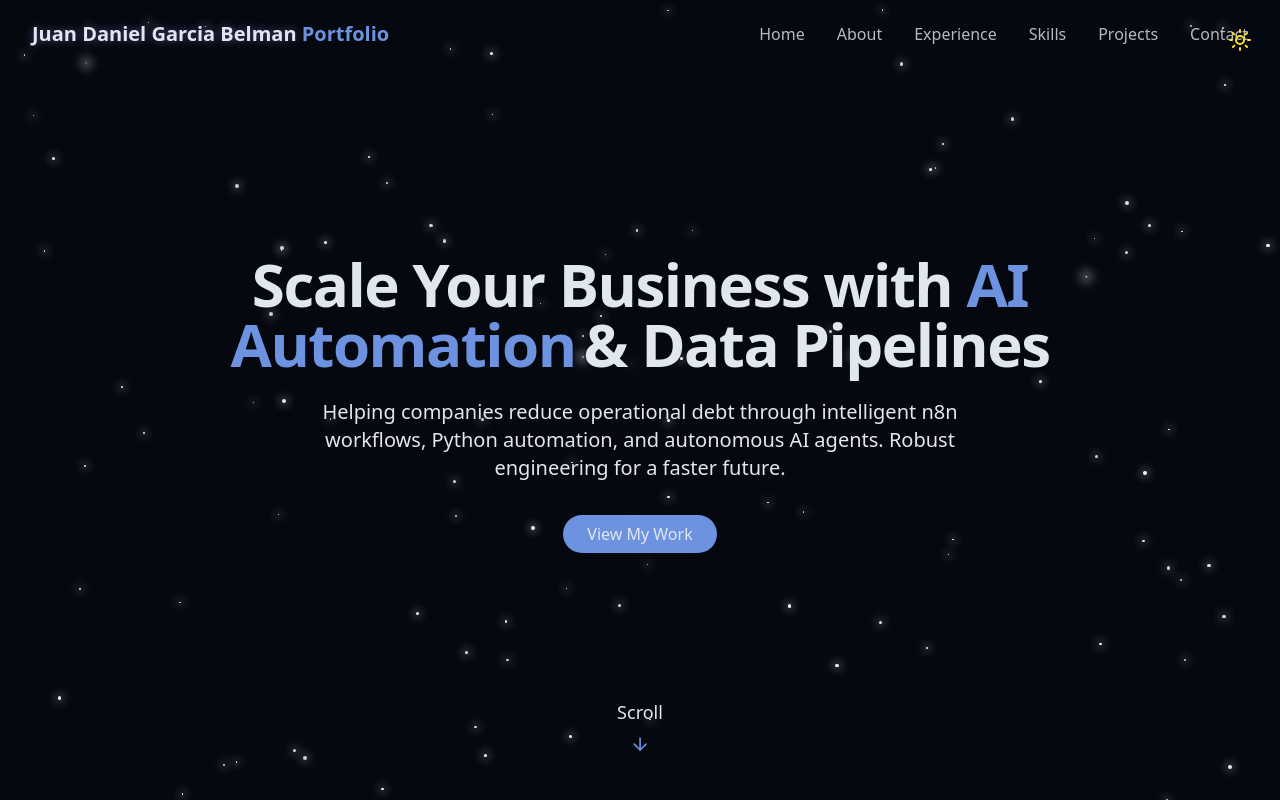
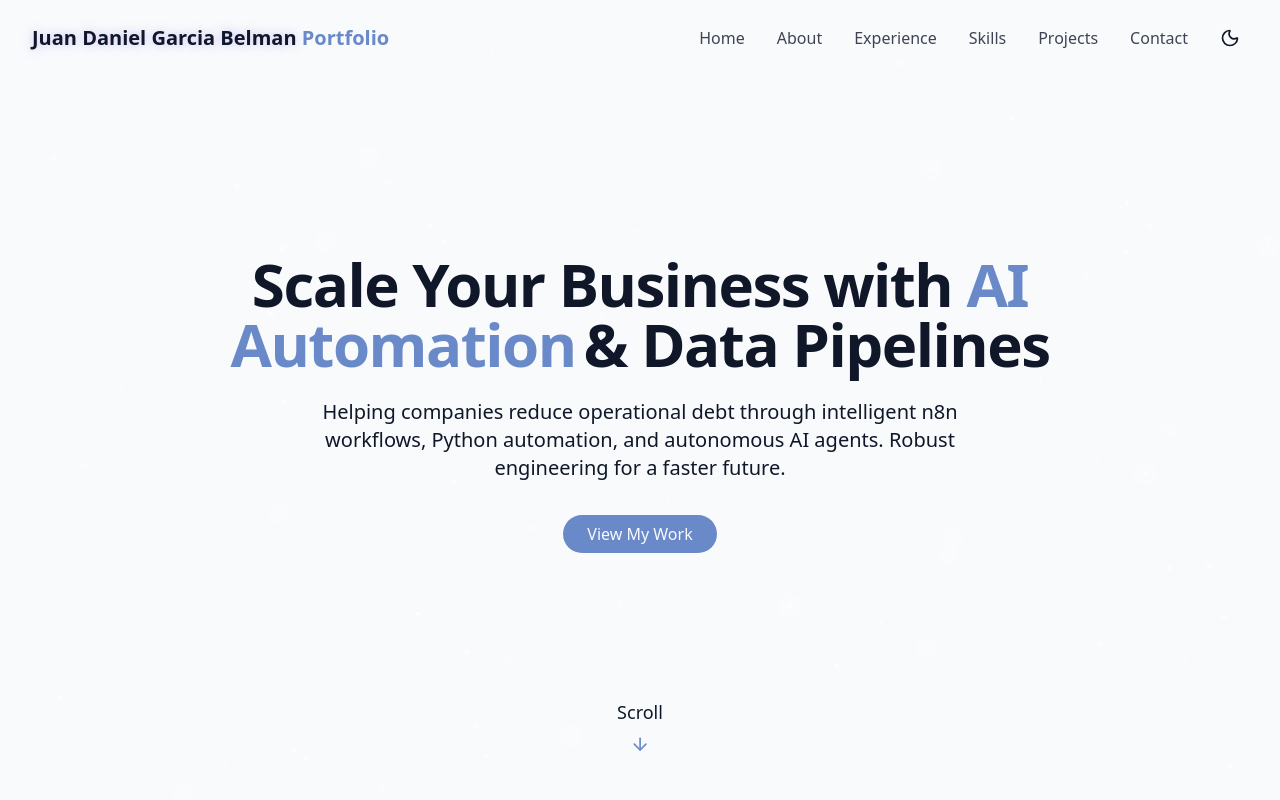
Before and after one commit to Daniel-jcVv/portfolio-web, a React (Vite) app: page / in a window 1280 px wide. Shown: the top 800 px of the page. Built offline with nearby package versions, Linux system fonts and the light colour scheme.

Commit message:
feat: theme toggle in navbar, follows system preference

```diff
--- a/index.html
+++ b/index.html
@@ -6,6 +6,14 @@
   <link rel="icon" type="image/svg+xml" href="/vite.svg" />
   <meta name="viewport" content="width=device-width, initial-scale=1.0" />
   <title>Juan Daniel García Belman | Data Engineer Portfolio</title>
+  <script>
+    (function () {
+      var saved = null;
+      try { saved = localStorage.getItem("theme"); } catch (e) {}
+      var dark = saved ? saved === "dark" : window.matchMedia("(prefers-color-scheme: dark)").matches;
+      document.documentElement.classList.toggle("dark", dark);
+    })();
+  </script>
 </head>
 
 <body>
--- a/src/components/Navbar.jsx
+++ b/src/components/Navbar.jsx
@@ -1,3 +1,4 @@
+import { ThemeToggle } from "./ThemeToggle";
 
 import {cn} from "@/lib/utils";
 import {Menu, X} from "lucide-react";
@@ -44,7 +45,8 @@ export const Navbar = () => {
                 </a>
 
             {/* desktop nav */}
-            <div className="hidden md:flex space-x-8">
+            <div className="flex items-center gap-2">
+            <div className="hidden md:flex space-x-8 mr-4">
                 {navItems.map((item, key) => (
             <a
                 key={key}
@@ -65,6 +67,8 @@ export const Navbar = () => {
         >
           {isMenuOpen ? <X size={24} /> : <Menu size={24} />}{" "}
         </button>
+        <ThemeToggle />
+        </div>
 
         <div
           className={cn(
--- a/src/components/ThemeToggle.jsx
+++ b/src/components/ThemeToggle.jsx
@@ -1,48 +1,31 @@
 import { Moon, Sun } from "lucide-react";
-import { useEffect, useState } from "react";
-import { cn } from "@/lib/utils";
+import { useState } from "react";
 
-
+// Initial theme is set before paint by the inline script in index.html.
 export const ThemeToggle = () => {
-	const [isDarkMode, setIsDarkMode] = useState(true);
-
-	useEffect(() => {
-		const storedTheme = localStorage.getItem("theme");
-		if (storedTheme === "light") {
-			setIsDarkMode(false);
-			document.documentElement.classList.remove("dark");
-		} else {
-			setIsDarkMode(true);
-			document.documentElement.classList.add("dark");
-			if (!storedTheme) localStorage.setItem("theme", "dark");
-		}
-	}, []);
+	const [isDarkMode, setIsDarkMode] = useState(() =>
+		document.documentElement.classList.contains("dark")
+	);
 
 	const toggleTheme = () => {
-		if (isDarkMode) {
-			document.documentElement.classList.remove("dark");
-			localStorage.setItem("theme", "light");
-			setIsDarkMode(false);
-		} else {
-			document.documentElement.classList.add("dark");
-			localStorage.setItem("theme", "dark");
-			setIsDarkMode(true);
+		const next = !isDarkMode;
+		document.documentElement.classList.toggle("dark", next);
+		try {
+			localStorage.setItem("theme", next ? "dark" : "light");
+		} catch {
+			// Storage blocked: the choice lasts only for this visit.
 		}
+		setIsDarkMode(next);
 	};
 
 	return (
 		<button
 			onClick={toggleTheme}
-			className={cn(
-				"fixed max-sm:hidden top-5 right-5 z-50 p-2 rounded-full transition-colors duration-300",
-				"focus:outline-hidden"
-			)}
+			className="p-2 rounded-full text-foreground hover:text-primary transition-colors duration-300"
+			aria-label={isDarkMode ? "Switch to light mode" : "Switch to dark mode"}
+			title={isDarkMode ? "Light mode" : "Dark mode"}
 		>
-			{isDarkMode ? (
-				<Sun className="h-6 w-6 text-yellow-300" />
-			) : (
-				<Moon className="h-6 w-6 text-blue-900" />
-			)}
+			{isDarkMode ? <Sun className="h-5 w-5" /> : <Moon className="h-5 w-5" />}
 		</button>
 	);
 };
--- a/src/pages/Home.jsx
+++ b/src/pages/Home.jsx
@@ -1,5 +1,4 @@
 import { Navbar } from "../components/Navbar";
-import { ThemeToggle } from "../components/ThemeToggle";
 import { StarBackground } from "@/components/StarBackground";
 import { HeroSection } from "../components/HeroSection";
 import { AboutSection } from "../components/AboutSection";
@@ -13,7 +12,6 @@ export const Home = () => {
   return (
     <div className="min-h-screen bg-background text-foreground overflow-x-hidden">
       {/* Theme Toggle */}
-      <ThemeToggle />
       {/* Background Effects */}
       <StarBackground />
       {/* Navbar */}
```
